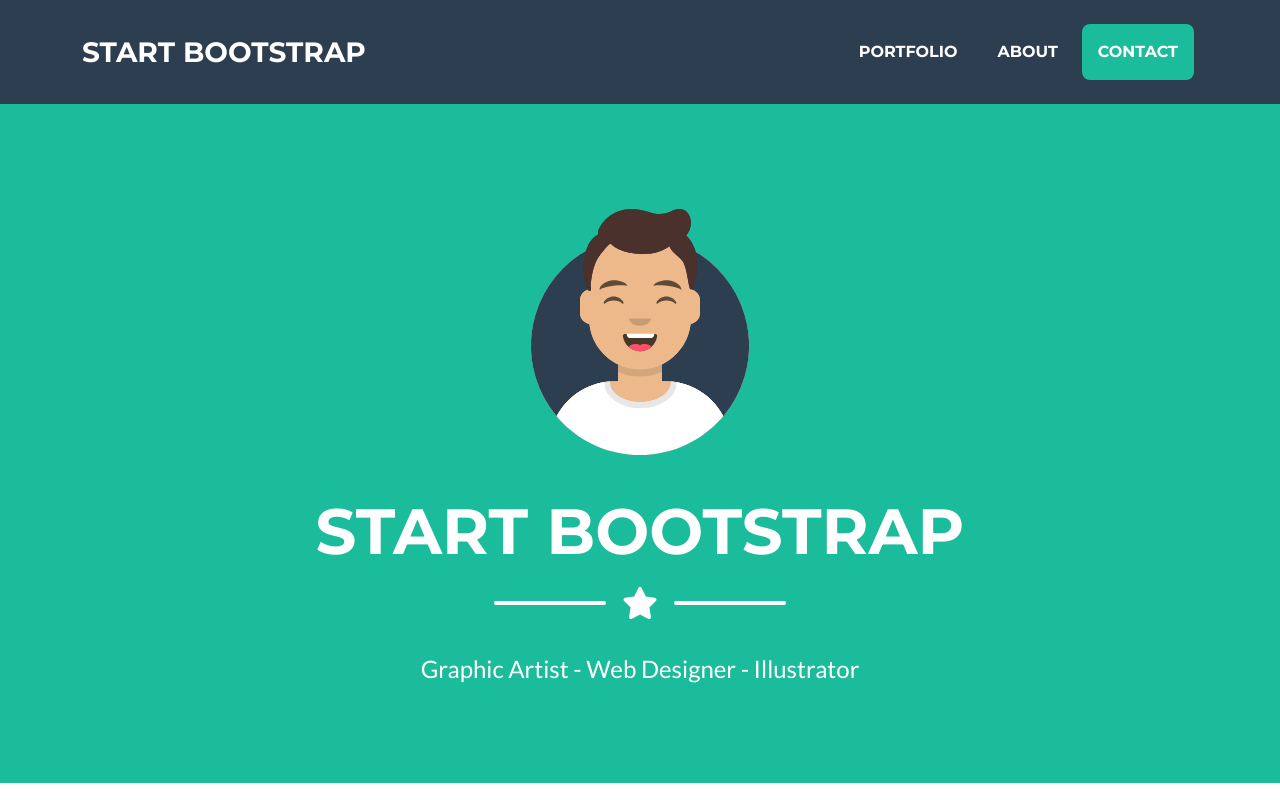
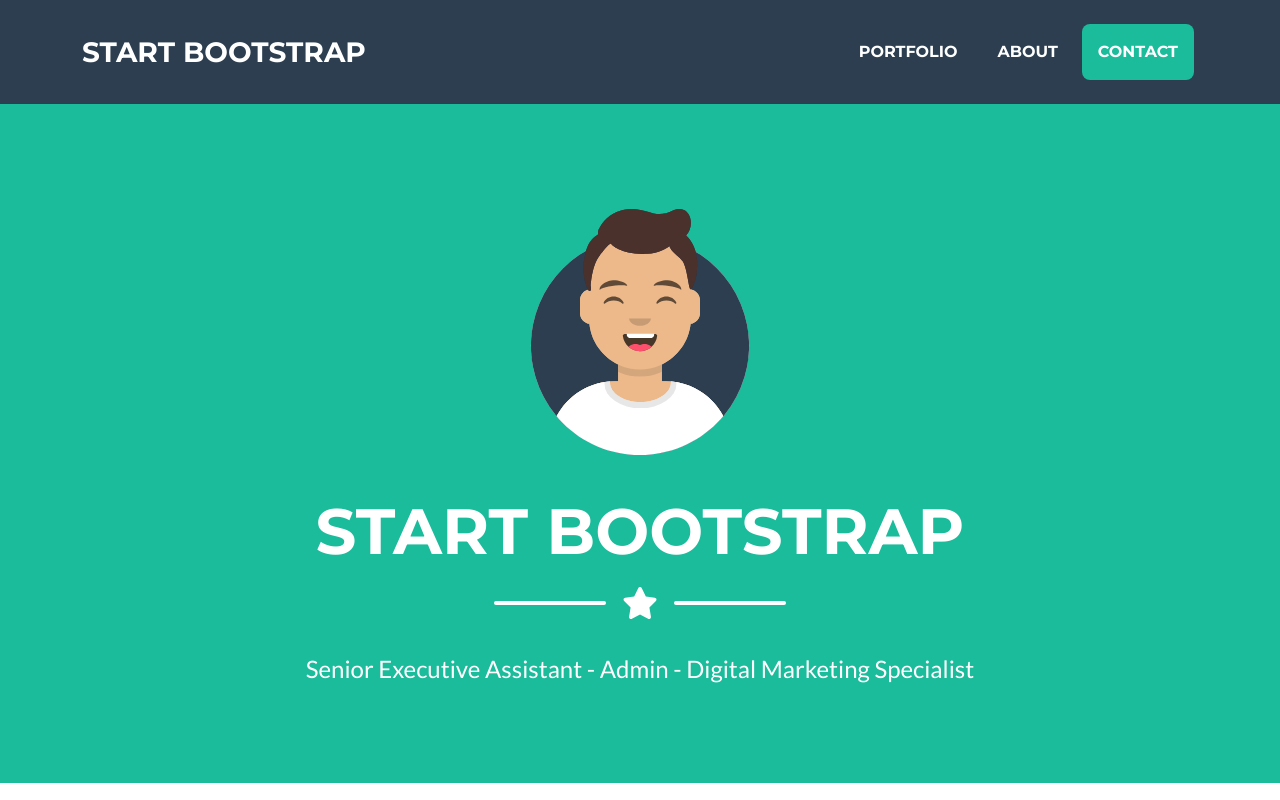
Before and after one commit to alyssaloquias/connect, a plain HTML site: page index.html in a window 1280 px wide. Shown: the top 800 px of the page. Drawn offline with nearby package versions, Linux system fonts and the light colour scheme.

Commit message:
Update index.html
Job Description

```diff
--- a/index.html
+++ b/index.html
@@ -48,7 +48,7 @@
                     <div class="divider-custom-line"></div>
                 </div>
                 <!-- Masthead Subheading-->
-                <p class="masthead-subheading font-weight-light mb-0">Graphic Artist - Web Designer - Illustrator</p>
+                <p class="masthead-subheading font-weight-light mb-0">Senior Executive Assistant - Admin - Digital Marketing Specialist</p>
             </div>
         </header>
         <!-- Portfolio Section-->
```
